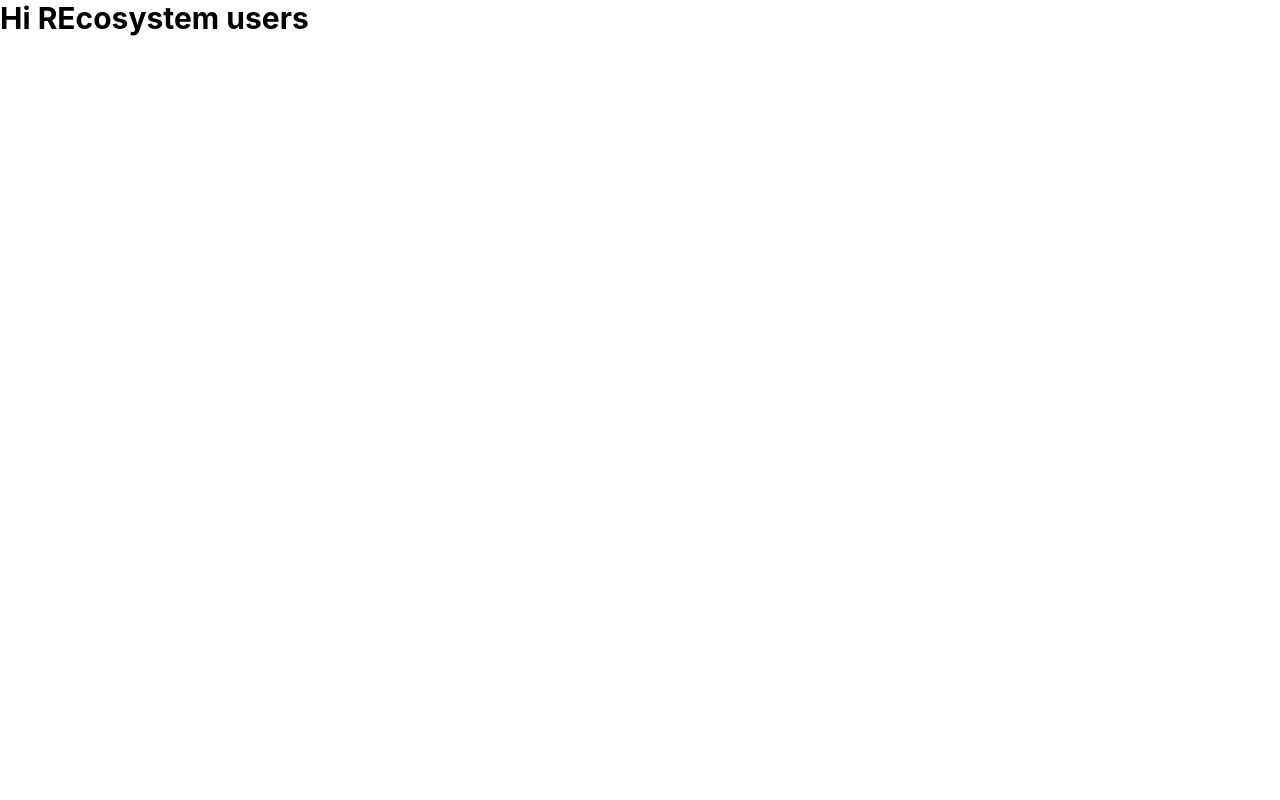
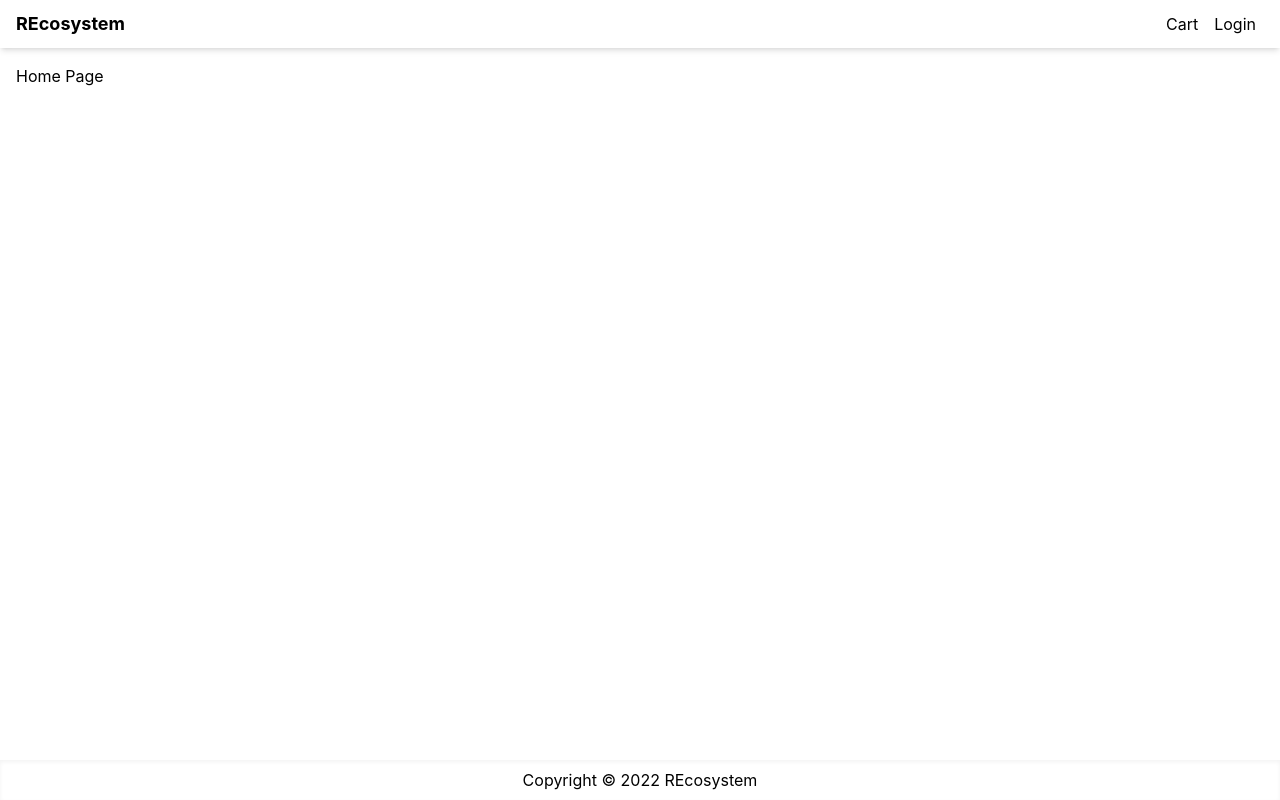
Before and after one commit to HarshitRawat11/REcosystem, a Next.js app in the folder recosystem/: page / in a window 1280 px wide. Built offline with nearby package versions, Linux system fonts and the light colour scheme.

Commit message:
Layout Component and Home Page

```diff
--- /dev/null
+++ b/recosystem/components/Layout.js
@@ -0,0 +1,39 @@
+import React from 'react';
+import Head from 'next/head';
+import Link from 'next/link';
+
+export default function Layout({ title, children }) {
+  return (
+    <>
+      <Head>
+        <title>{title ? title + '- REcosystem' : 'REcosystem'}</title>
+        <meta
+          name="description"
+          content="ECommerce Website for Recycled Waste Paper Products"
+        />
+        <link rel="icon" href="/favicon.ico" />
+      </Head>
+      <div className="flex min-h-screen flex-col justify-between">
+        <header>
+          <nav className="flex h-12 items-center px-4 justify-between shadow-md">
+            <Link href="/">
+              <a className="text-lg font-bold">REcosystem</a>
+            </Link>
+            <div>
+              <Link href="/cart">
+                <a className="p-2">Cart</a>
+              </Link>
+              <Link href="/login">
+                <a className="p-2">Login</a>
+              </Link>
+            </div>
+          </nav>
+        </header>
+        <main className="container m-auto mt-4 px-4">{children}</main>
+        <footer className="flex h-10 justify-center items-center shadow-inner">
+          Copyright &copy; 2022 REcosystem
+        </footer>
+      </div>
+    </>
+  );
+}
--- a/recosystem/pages/index.js
+++ b/recosystem/pages/index.js
@@ -1,15 +1,5 @@
-import Head from 'next/head';
+import Layout from '../components/Layout';
 
 export default function Home() {
-  return (
-    <div>
-      <Head>
-        <title>Create Next App</title>
-        <meta name="description" content="Generated by create next app" />
-        <link rel="icon" href="/favicon.ico" />
-      </Head>
-
-      <h1 className="text-3xl font-bold">Hi REcosystem users</h1>
-    </div>
-  );
+  return <Layout title="Home Page">Home Page</Layout>;
 }
```
Also changed, not shown: recosystem/.eslintrc.json.
